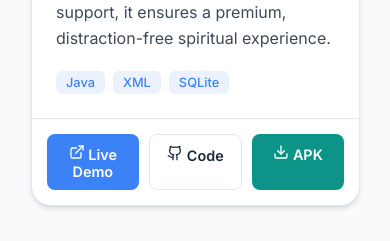
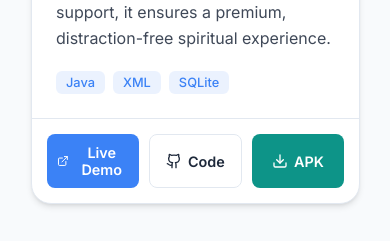
Before and after one commit to sameer021000/Portfolio, a React (Create React App) app in the folder frontend/: page / in a window 390 px wide. Shown: the part 3400-3641 px from the top of the page. Built offline with nearby package versions, Linux system fonts and the light colour scheme.

Commit message:
Solved the problem of making the text&icon of Code&APK buttons in Smart Tasbeeh project in mobile sized screens

```diff
--- a/frontend/src/CSS/Projects.css
+++ b/frontend/src/CSS/Projects.css
@@ -511,6 +511,10 @@
     .m-link {
         flex: 1;
         padding: 10px;
+        display: flex;
+        align-items: center;
+        justify-content: center;
+        gap: 6px;
         text-align: center;
         border-radius: 8px;
         text-decoration: none;
```
